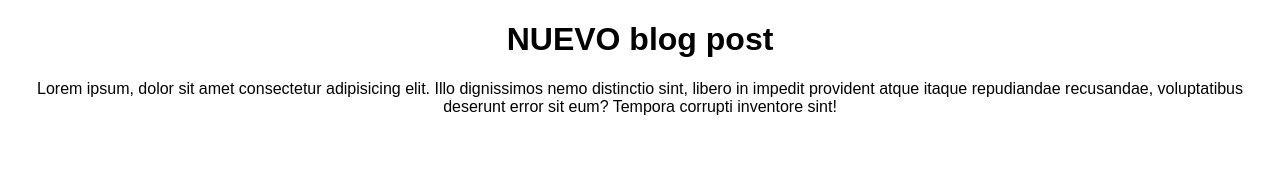
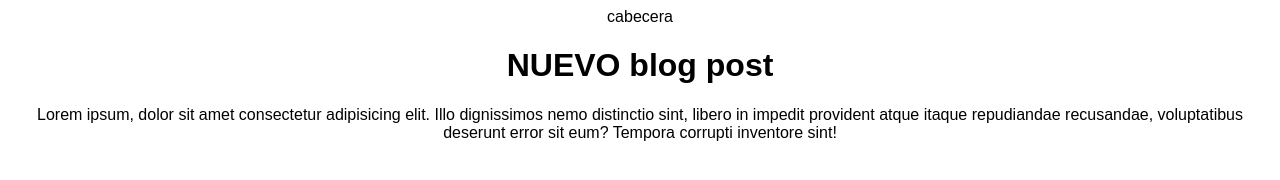
Before and after one commit to enzoareb/hyperblog, a plain HTML site: page blogPost.html in a window 1280 px wide. Drawn offline with Linux system fonts and the light colour scheme.

Commit message:
estructura inicial de la cabecera

```diff
--- a/blogPost.html
+++ b/blogPost.html
@@ -2,11 +2,14 @@
 <html lang="en">
 <head>
     <meta charset="UTF-8">
-    <meta name="viewport" content="width=device-width, initial-scale=1.0">
+    <meta name="viewport" >
     <title>titulo de la pagina</title>
     <link rel="stylesheet" href="css/estilos.css">
 </head>
 <body>
+    <div id="cabecera">
+        cabecera
+    </div>
     <div id="container">
         <div id="post">
             <h1>NUEVO blog post</h1>
```
